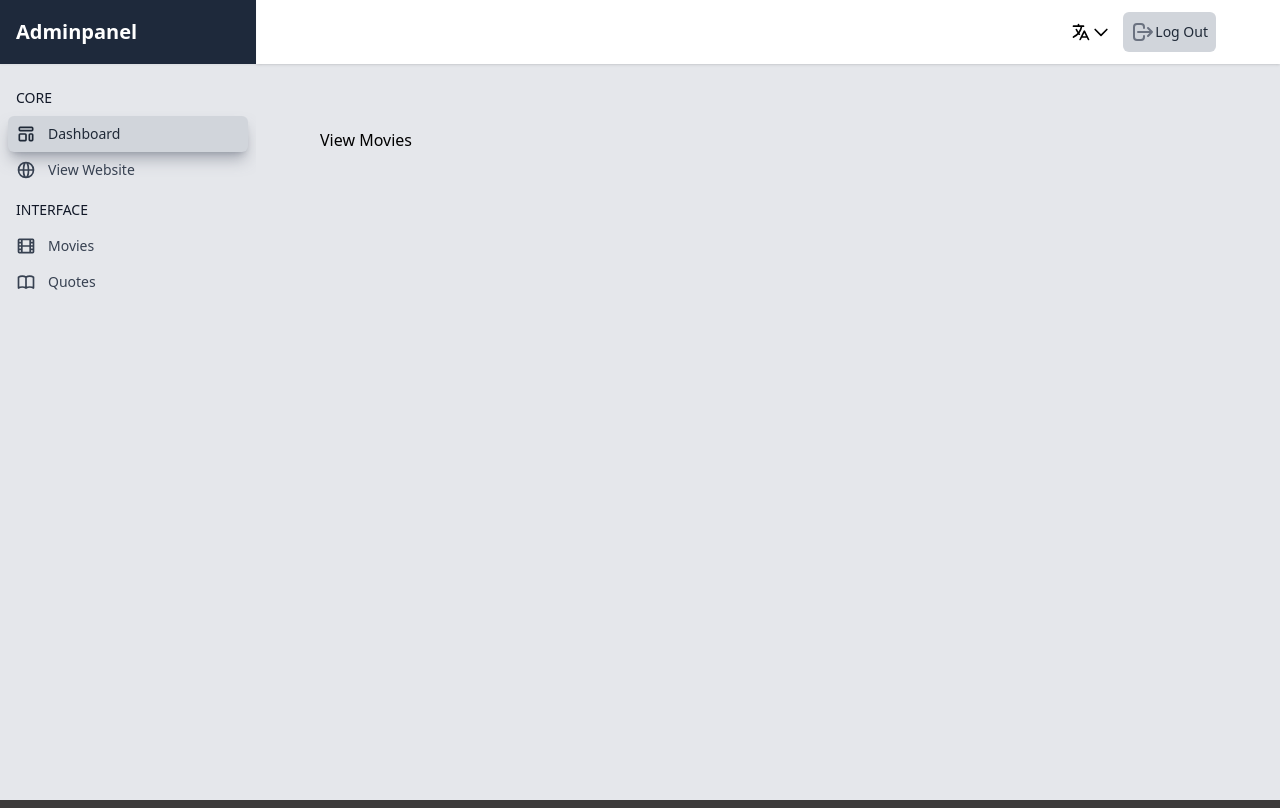
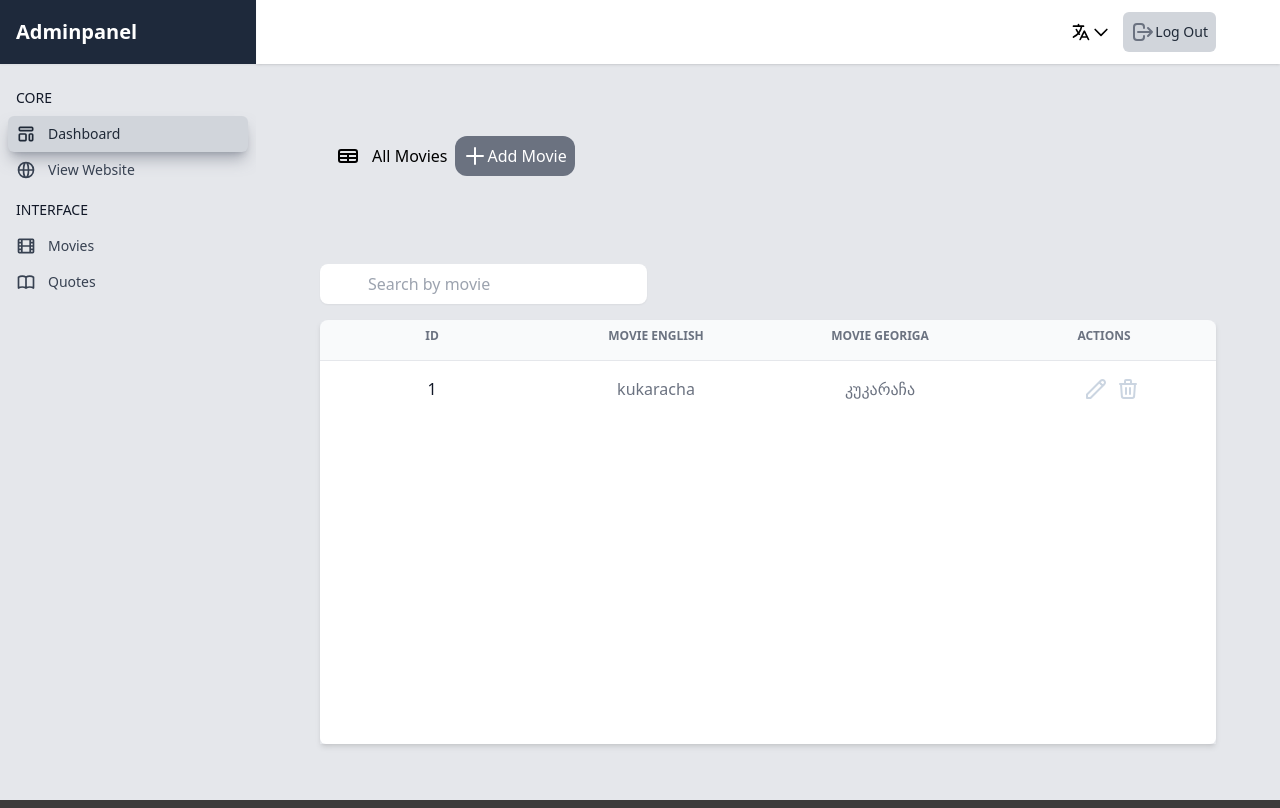
Before and after one commit to davitlabadze/movie-quotes-vue, a Vue app: page /admin/movies in a window 1280 px wide. Built offline with nearby package versions, Linux system fonts and the light colour scheme.

Commit message:
style: add movie page

```diff
--- a/src/adminPanel/movies/ViewMovies.vue
+++ b/src/adminPanel/movies/ViewMovies.vue
@@ -1,9 +1,99 @@
 <template>
-  <h1>View Movies</h1>
+  <ActionItem
+    title="All Movies"
+    path="movie-add"
+    action="Add Movie"
+    :icon="TableIcon"
+    :btnIcon="PlusIcon"
+  />
+  <div class="mt-20">
+    <input
+      name="search"
+      type="search"
+      id="search"
+      placeholder="Search by movie"
+      class="p-2 px-12 mb-4 bg-no-repeat rounded-lg shadow-sm outline-none dark:placeholder-gray-600 dark:bg-slate-800 dark:text-slate-500 bg bg-left-1 bg-search"
+    />
+  </div>
+  <div>
+    <table
+      class="w-full text-center divide-y divide-gray-200 shadow-md dark:divide-slate-700"
+    >
+      <thead
+        class="flex w-full text-white rounded-t-lg bg-gray-50 dark:bg-slate-800"
+      >
+        <tr class="flex w-full mb-2">
+          <th
+            class="w-1/4 p-2 text-xs text-gray-500 uppercase dark:text-slate-600"
+          >
+            id
+          </th>
+          <th
+            class="w-1/4 p-2 text-xs text-gray-500 uppercase dark:text-slate-600"
+          >
+            movie english
+          </th>
+          <th
+            class="w-1/4 p-2 text-xs text-gray-500 uppercase dark:text-slate-600"
+          >
+            movie georiga
+          </th>
+
+          <th
+            class="w-1/4 p-2 text-xs text-gray-500 uppercase dark:text-slate-600"
+          >
+            actions
+          </th>
+        </tr>
+      </thead>
+      <tbody
+        class="flex flex-col items-center w-full overflow-x-hidden overflow-y-scroll bg-white dark:bg-slate-800 rounded-b-md h-96"
+      >
+        <tr class="flex w-full bg-white dark:bg-slate-800">
+          <td class="w-1/4 p-4 px-6 text-gray-900 dark:text-slate-600">1</td>
+          <td class="w-1/4 p-4 px-6 text-gray-500 dark:text-slate-600">
+            kukaracha
+          </td>
+          <td class="w-1/4 p-4 px-6 text-gray-500 dark:text-slate-600">
+            კუკარაჩა
+          </td>
+          <td class="w-1/4 p-4 px-6 text-center">
+            <router-link :to="{ name: 'admin.movieEdit' }">
+              <button class="ml-4">
+                <PencilIcon
+                  class="w-6 h-6 text-slate-300 hover:text-slate-500 dark:text-slate-700 hover:dark:text-slate-500"
+                />
+              </button>
+            </router-link>
+            <button class="ml-2">
+              <TrashIcon
+                class="w-6 h-6 text-slate-300 hover:text-slate-500 dark:text-slate-700 hover:dark:text-slate-500"
+              />
+            </button>
+          </td>
+        </tr>
+      </tbody>
+    </table>
+  </div>
 </template>
 
 <script>
-export default {};
+import {
+  TrashIcon,
+  PencilIcon,
+  TableIcon,
+  PlusIcon,
+} from "@heroicons/vue/outline";
+import ActionItem from "../../components/adminPanel/ActionItem.vue";
+export default {
+  data() {
+    return {
+      TableIcon,
+      PlusIcon,
+    };
+  },
+  components: { TrashIcon, PencilIcon, ActionItem },
+};
 </script>
 
 <style></style>
--- /dev/null
+++ b/src/components/adminPanel/ActionItem.vue
@@ -0,0 +1,26 @@
+<template>
+  <div class="flex p-2 mb-10">
+    <div class="flex p-2 dark:text-slate-600">
+      <div class="flex-shrink-0 w-6 h-6 mr-3 dark:text-slate-600">
+        <component :is="icon" />
+      </div>
+      {{ title }}
+    </div>
+    <button
+      class="flex p-2 text-white bg-gray-500 dark:text-slate-900 dark:bg-slate-700 dark:hover:bg-blue-500 hover:bg-gray-600 rounded-xl"
+    >
+      <div class="w-6 h-6">
+        <component :is="btnIcon" />
+      </div>
+      <router-link :to="path">{{ action }}</router-link>
+    </button>
+  </div>
+</template>
+
+<script>
+export default {
+  props: ["icon", "btnIcon", "title", "path", "action"],
+};
+</script>
+
+<style></style>
--- a/src/router/index.js
+++ b/src/router/index.js
@@ -41,6 +41,16 @@ const routes = [
         component: () => import("../adminPanel/movies/ViewMovies.vue"),
       },
       {
+        path: "movie-add",
+        name: "admin.movieAdd",
+        component: () => import("../adminPanel/movies/AddMovie.vue"),
+      },
+      {
+        path: "movie-edit",
+        name: "admin.movieEdit",
+        component: () => import("../adminPanel/movies/EditMovie.vue"),
+      },
+      {
         path: "quotes",
         name: "admin.quotes",
         component: () => import("../adminPanel/quotes/ViewQuotes.vue"),
```
